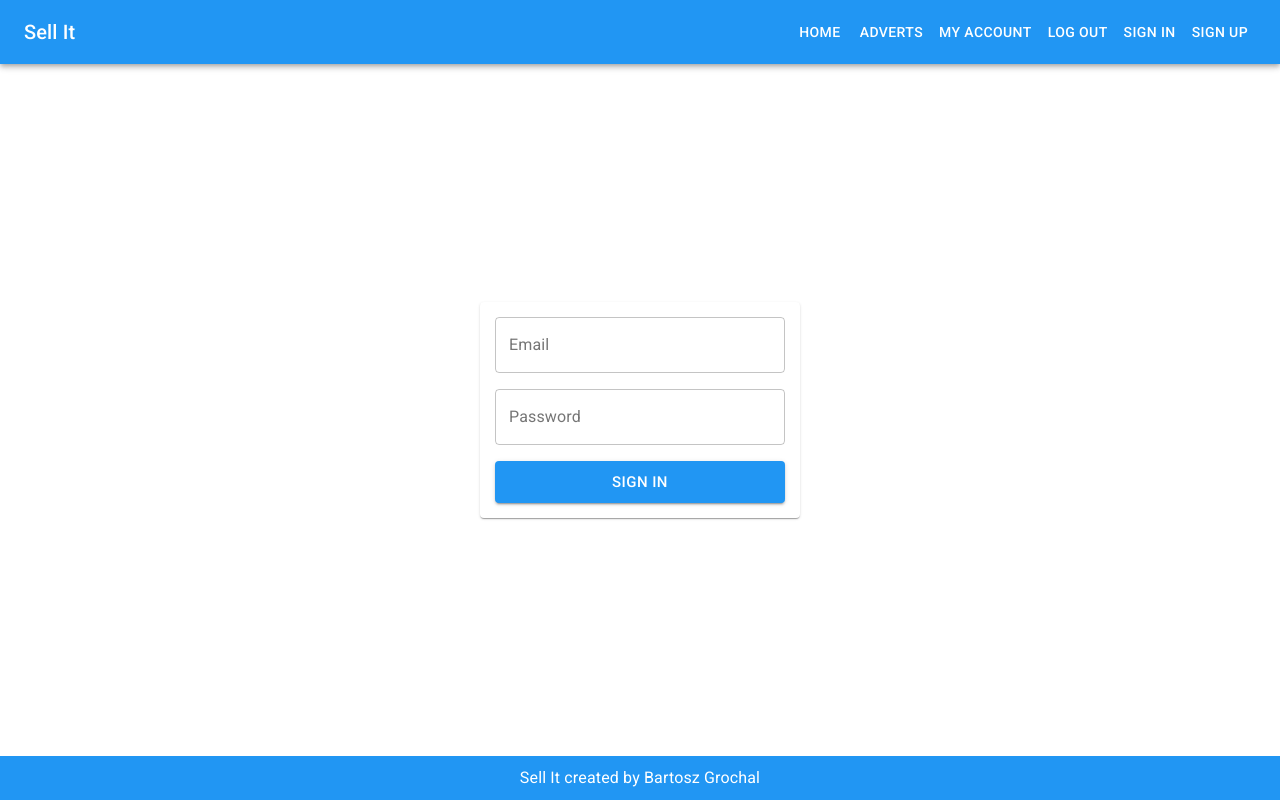
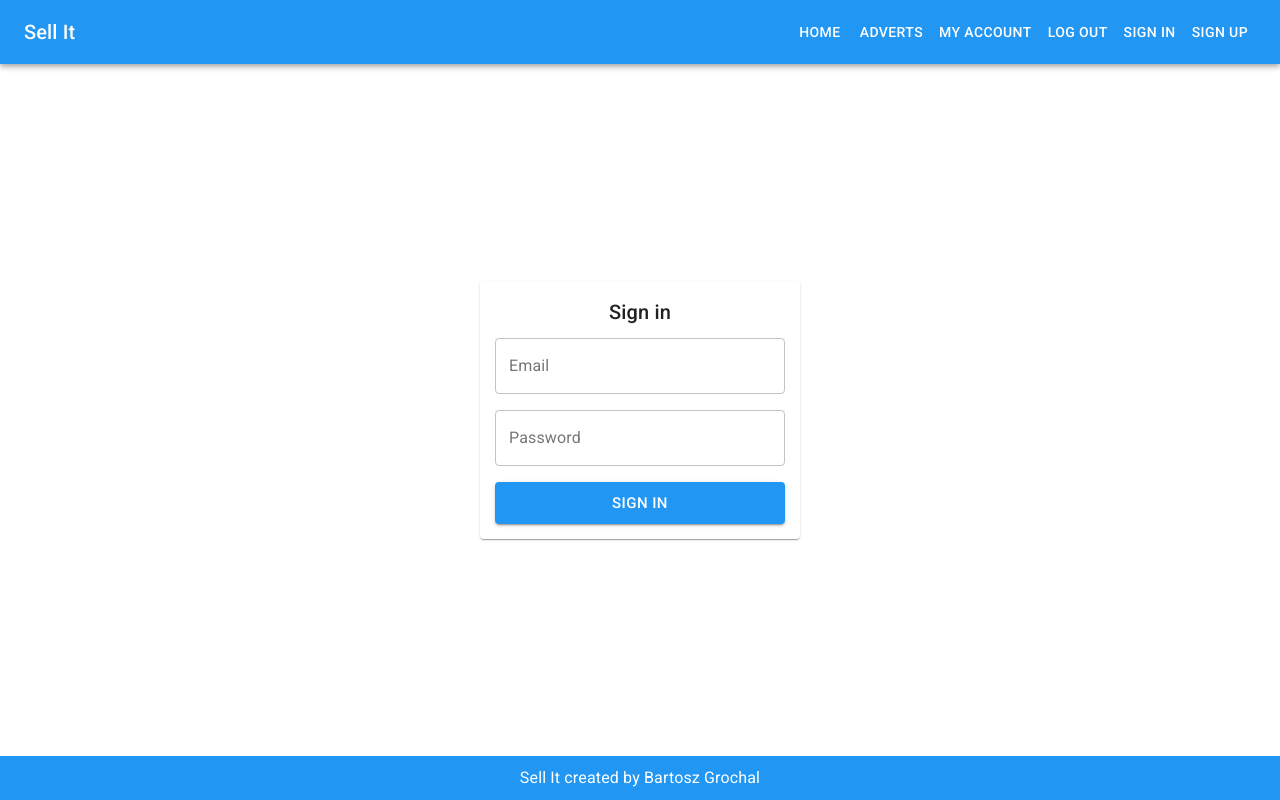
Before and after one commit to b-grochal/react-sell-it, a React (Create React App) app: page /sign-in in a window 1280 px wide. Built offline with nearby package versions, Linux system fonts and the light colour scheme.

Commit message:
Improved sign in form.

```diff
--- a/src/components/user/SignInForm.js
+++ b/src/components/user/SignInForm.js
@@ -1,5 +1,5 @@
 import React, { useState, useEffect } from "react";
-import { Grid, makeStyles, Paper } from "@material-ui/core";
+import { Grid, makeStyles, Paper, Typography } from "@material-ui/core";
 import Input from "../controls/Input";
 import SubmitButton from "../controls/SubmitButton";
 import useForm from "../../hooks/useForm";
@@ -12,6 +12,9 @@ import { useHistory } from "react-router";
 const useStyles = makeStyles({
   root: {
     padding: "15px",
+  },
+  heading: {
+    paddingBottom: "10px",
   },
 });
 
@@ -63,6 +66,9 @@ const SignInForm = () => {
 
   return (
     <Paper className={classes.root}>
+      <Typography variant="h6" align="center" className={classes.heading}>
+        Sign in
+      </Typography>
       <Form onSubmit={handleSubmit}>
         <Grid container direction="column" spacing={2}>
           <Grid item>
@@ -82,6 +88,7 @@ const SignInForm = () => {
               value={values.password}
               onChange={handleInputChange}
               error={errors.password}
+              type="password"
               fullWidth
             />
           </Grid>
```
